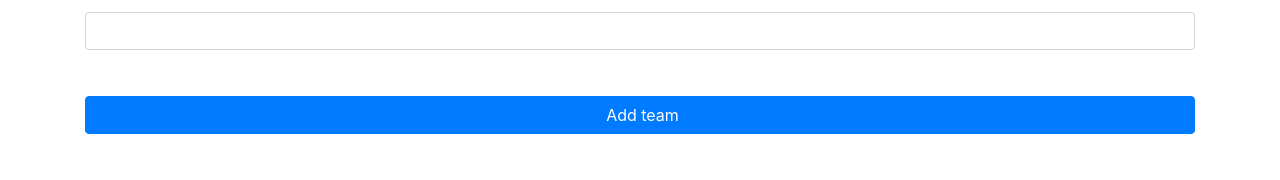
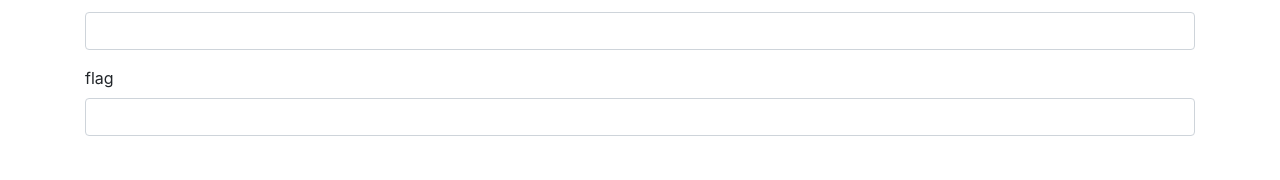
Before and after one commit to Midovsky/world-cup-front, an Angular app: page /teams/create in a window 1280 px wide. Shown: the part 688-868 px from the top of the page. Built offline with nearby package versions, Linux system fonts and the light colour scheme.

Commit message:
fixing team add

```diff
--- a/src/app/pages/team/create-team/create-team.component.html
+++ b/src/app/pages/team/create-team/create-team.component.html
@@ -49,6 +49,16 @@
         [(ngModel)]="team.loses"
             >
       </div>
+      <div class="form-group">
+        <label for="score">flag</label>
+        <input
+          type="text"
+          id="flag"
+          class="form-control input-sm"
+          name="flag"
+          [(ngModel)]="team.flag"
+              >
+        </div>
 
 
       <input type="hidden" name="index" [(ngModel)]="index">
--- a/src/app/pages/team/create-team/create-team.component.ts
+++ b/src/app/pages/team/create-team/create-team.component.ts
@@ -16,7 +16,7 @@ export class CreateTeamComponent implements OnInit {
   teams:Team[]=[];
 
   games:Game[]=[];
-  team:Team = new Team("",null,null,null);
+  team:Team = new Team("",null,null,null, null );
   index:Number;
   id:Number;
   showFormUpdate:Boolean;
@@ -39,7 +39,7 @@ export class CreateTeamComponent implements OnInit {
 
     const value = form.value;
 
-    const newTeam = new Team(value.name,value.wins,value.loses,value.draws);
+    const newTeam = new Team(value.name,value.wins,value.loses,value.draws, value.flag);
       this.teamService.storeTeam(newTeam)
       .subscribe(
         (response) => {
--- a/src/app/utils/services/team.service.ts
+++ b/src/app/utils/services/team.service.ts
@@ -11,7 +11,7 @@ import {AuthService} from './auth.service';
 export class TeamService {
 
 
-  public team = new BehaviorSubject<Team>(new Team(null,null,null,null));
+  public team = new BehaviorSubject<Team>(new Team(null,null,null,null,null));
   public startedEditing = this.team.asObservable();
 
 
```
